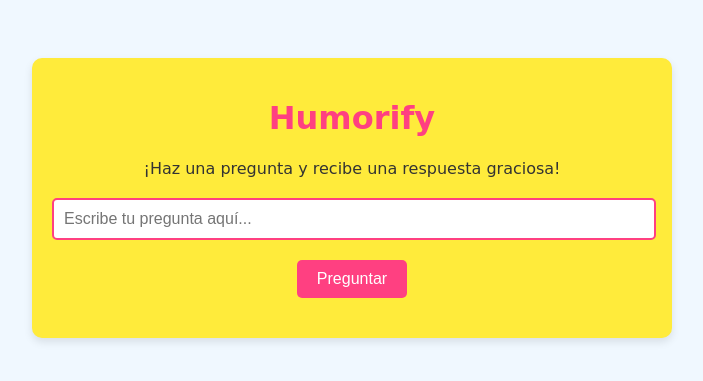
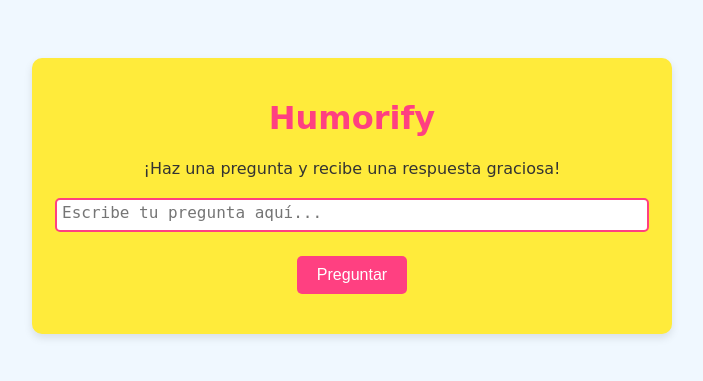
Before and after one commit to KarenFaS/Humorify-app, a Flask app: page / in a window 1280 px wide. Shown: the top 381 px of the page, without its empty margins (288-991 px from the left). Run offline with Flask 2, Linux system fonts and the light colour scheme.

Commit message:
Update index.html

```diff
--- a/templates/index.html
+++ b/templates/index.html
@@ -26,12 +26,16 @@
         .input-group {
             margin: 20px 0;
         }
-        input[type="text"] {
+        textarea {
             width: calc(100% - 20px);
-            padding: 10px;
+            padding: 5px; /* Espacio interno */
             border: 2px solid #ff4081;
             border-radius: 5px;
             font-size: 16px;
+            resize: none; /* Evita que el usuario redimensione manualmente */
+            overflow: hidden; /* Oculta el scroll */
+            line-height: 1;
+            min-height: 20px; /* Altura mínima para una línea de texto */
         }
         button {
             background-color: #ff4081;
@@ -59,7 +63,7 @@
         <h1>Humorify</h1>
         <p>¡Haz una pregunta y recibe una respuesta graciosa!</p>
         <div class="input-group">
-            <input type="text" id="question" placeholder="Escribe tu pregunta aquí...">
+            <textarea id="question" placeholder="Escribe tu pregunta aquí..." rows="1" oninput="adjustTextarea(this)"></textarea>
         </div>
         <button onclick="getGptResponse()">Preguntar</button>
         <div class="response" id="response"></div>
@@ -81,6 +85,11 @@
             const data = await response.json();
             document.getElementById('response').innerText = data.response;
         }
+
+        function adjustTextarea(el) {
+            el.style.height = 'auto';
+            el.style.height = (el.scrollHeight) + 'px';
+        }
     </script>
 </body>
 </html>
```
